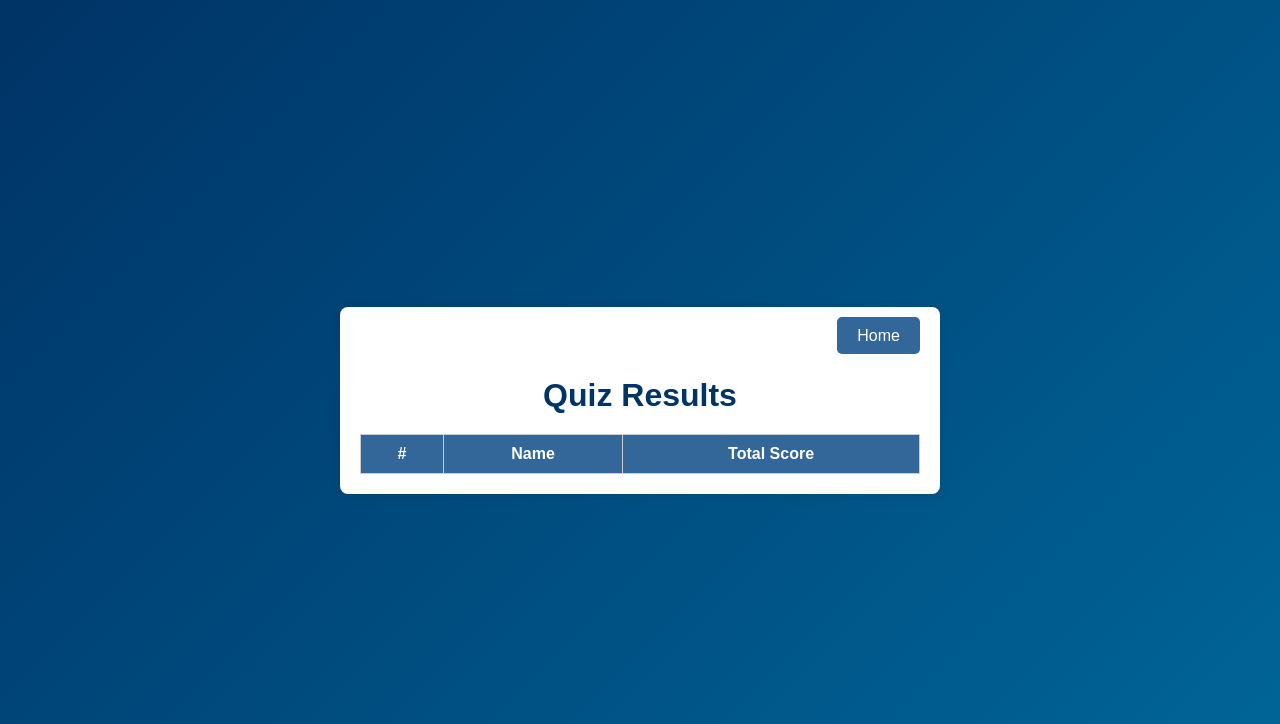
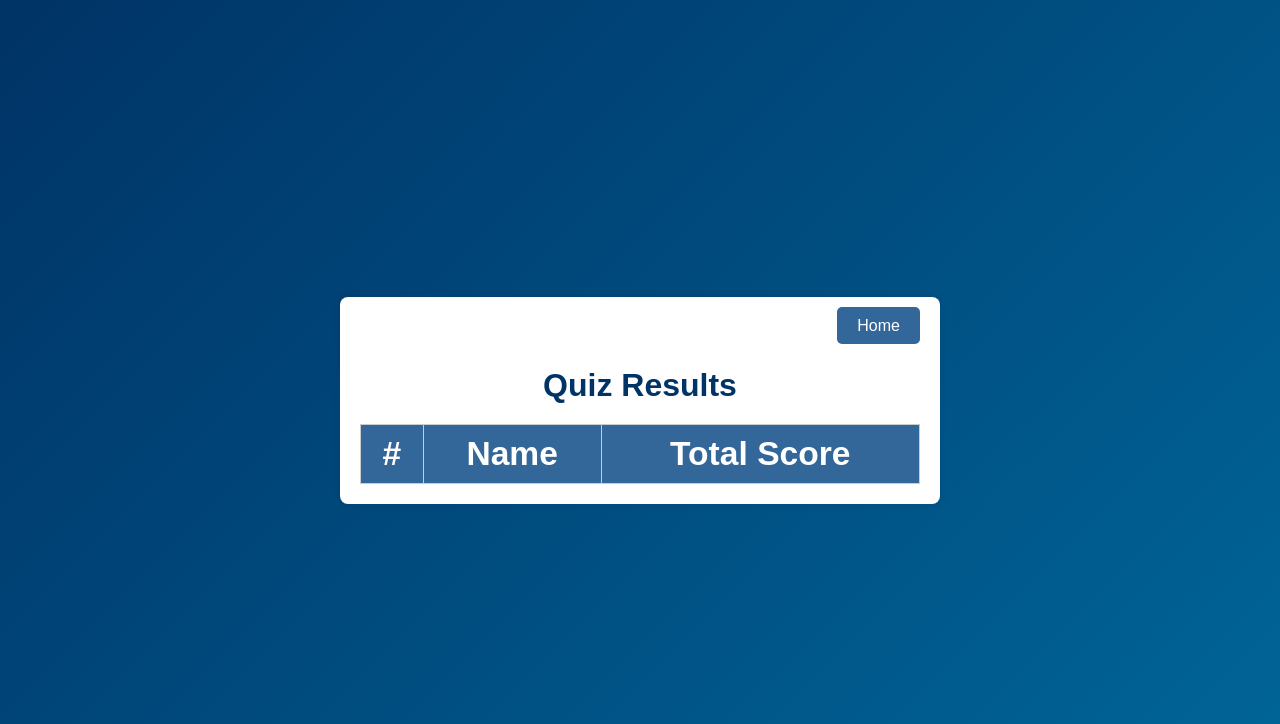
Before and after one commit to dr3jitsu/KafkaQuiz, a Flask app: page /checkresult in a window 1280 px wide. Shown: the top 724 px of the page. Run offline with Flask 2, Linux system fonts and the light colour scheme; data that the repository does not hold is empty.

Commit message:
Update style.css

```diff
--- a/static/style.css
+++ b/static/style.css
@@ -92,6 +92,7 @@ table {
     width: 100%;
     border-collapse: collapse;
     margin-top: 20px;
+    font-size: 2.1rem; /* Increased font size */
 }
 
 th, td {
```
